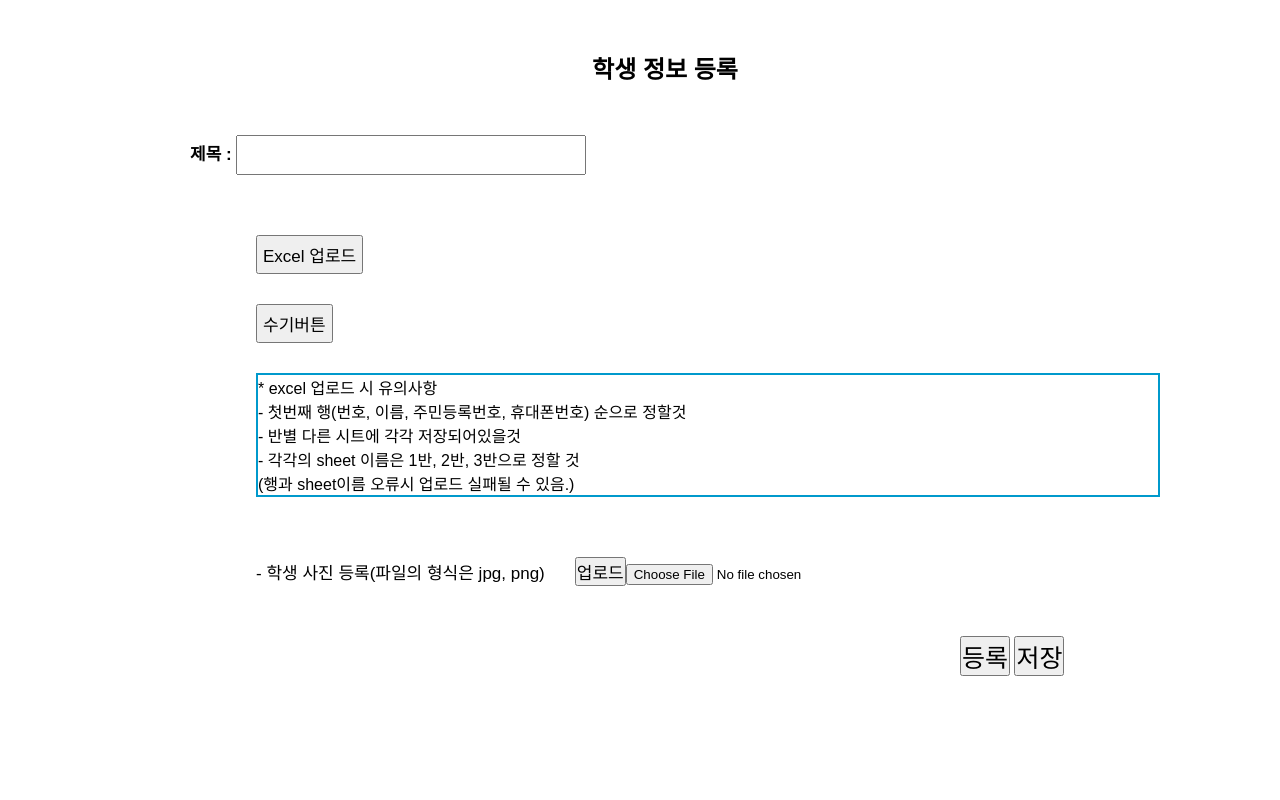
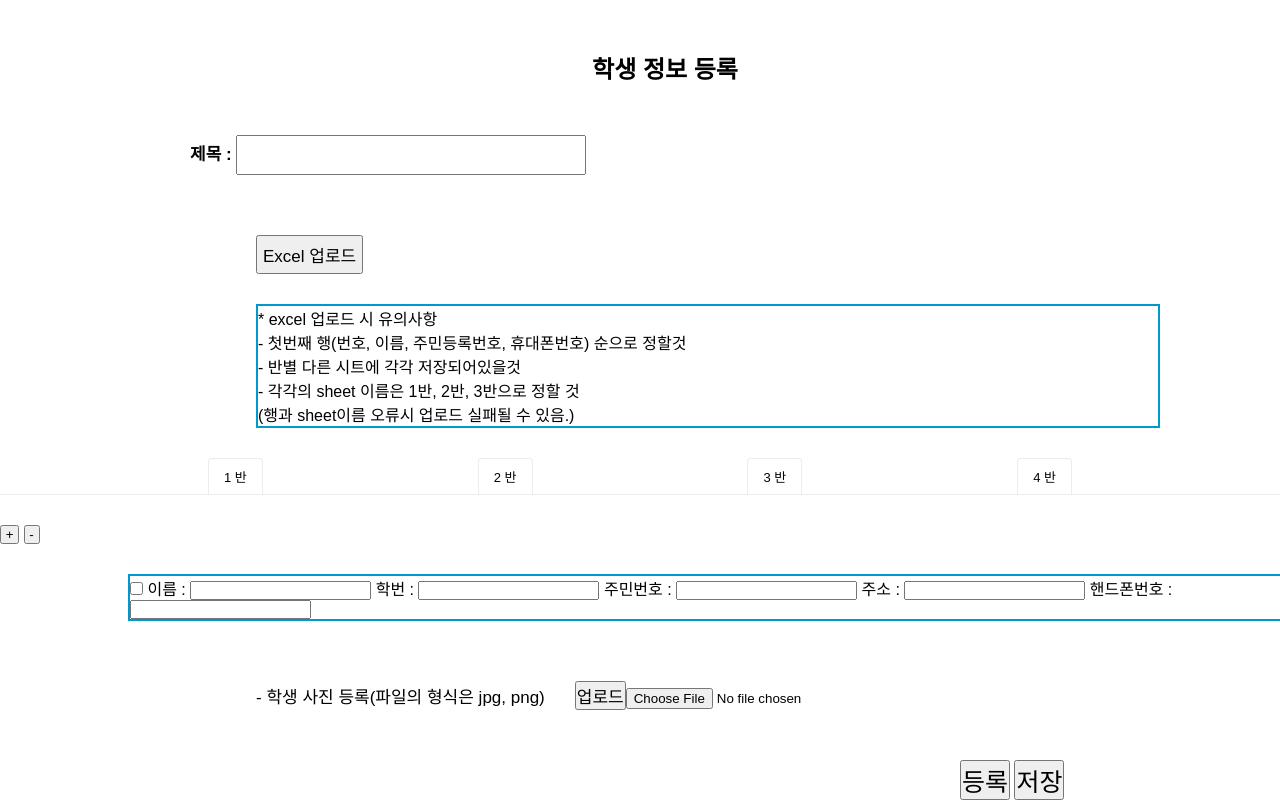
Before and after one commit to juyounyoung/idcard, a Django app: page /board_write in a window 1280 px wide. Run offline with Django 3.2, Linux system fonts and the light colour scheme.

Commit message:
게시글 등록페이지 html

```diff
--- a/idcard/static/css/board.css
+++ b/idcard/static/css/board.css
@@ -160,6 +160,12 @@ li{
 	margin:30px;
     margin-left :20%;
 }
+#register_area2{
+    width:1150px;
+    border: 2px solid #09C;
+	margin:30px;
+    margin-left :10%;
+}
 #info{
     font-size: 17px;
      margin-left :20%;
--- a/idcard/templates/board_register.html
+++ b/idcard/templates/board_register.html
@@ -14,7 +14,7 @@
 
     <button id="upload_btn">Excel 업로드</button>
     <br/>
-    <button id="hand_btn">수기버튼</button>
+<!--    <button id="hand_btn">수기버튼</button>-->
    <div id="register_area">
        * excel 업로드 시 유의사항<br/>
        - 첫번째 행(번호, 이름, 주민등록번호, 휴대폰번호) 순으로 정할것<br/>
@@ -22,6 +22,75 @@
        - 각각의 sheet 이름은 1반, 2반, 3반으로 정할 것 <br/>
        (행과 sheet이름 오류시 업로드 실패될 수 있음.)
     </div>
+
+
+<!--탭메뉴 만들기-->
+
+<div class="tabs-head">
+  <span data-tab="tab-1" class="tabs-nav">1 반</span>
+  <span data-tab="tab-2" class="tabs-nav">2 반</span>
+  <span data-tab="tab-3" class="tabs-nav">3 반</span>
+  <span data-tab="tab-4" class="tabs-nav">4 반</span>
+</div>
+
+<div class="tabs-content">
+  <div id="tab-1" class="b-tab active">
+    <div id="plusminus">
+        <input type="button" value=" + ">
+        <input type="button" value=" - ">
+    </div>
+    <div id="register_area2">
+        <input type="checkbox" id="check" name="check">
+        <label for="inputname">이름 : </label>
+            <input type="text" id="inputname">
+
+            <label for="inputid">학번 : </label>
+            <input type="text" id="inputid">
+
+            <label for="inputrn">주민번호 : </label>
+            <input type="text" id="inputrn">
+
+            <label for="inputadd">주소 : </label>
+            <input type="text" id="inputadd">
+
+            <label for="inputpn">핸드폰번호 : </label>
+            <input type="text" id="inputpn">
+    </div>
+
+  </div>
+  <div id="tab-2" class="b-tab">
+
+    <!-- 여기에 두 번째 탭의 콘텐츠를 작성! -->
+
+  </div>
+  <div id="tab-3" class="b-tab">
+
+    <!-- 여기에 세 번째 탭의 콘텐츠를 작성! -->
+
+  </div>
+
+  <div id="tab-4" class="b-tab">
+
+    <!-- 여기에 네 번째 탭의 콘텐츠를 작성! -->
+
+  </div>
+</div>
+
+<style>
+.tabs-head{display:flex;border-bottom:1px solid #ebeced;margin-bottom:30px;font-size:13px}
+.tabs-head > *:not(:last-child){margin-right:7px}
+.tabs-head > *{padding:8px 15px;border:1px solid #ebeced;border-bottom:0;border-radius:4px 4px 0 0;position:relative;color:inherit;cursor:default}
+.tabs-head > *:after{content:'';display:block;width:100%;height:2px;background-color:#fafafc;position:absolute;left:0;bottom:-1px;visibility:hidden;opacity:0}
+.tabs-head > .active:after{opacity:1;visibility:visible}
+.tabs-content{position:relative}
+.tabs-content .b-tab{display:none;width:100%}
+.tabs-content .b-tab.active{display:block}
+</style>
+
+<script>/*<![CDATA[*/ // Source: codepen.io/wangel13/pen/OXBrRp
+function Tabs() { var bindAll = function() { var menuElements = document.querySelectorAll('[data-tab]'); for(var i = 0; i < menuElements.length ; i++) { menuElements[i].addEventListener('click', change, false); } }; var clear = function() {var menuElements = document.querySelectorAll('[data-tab]'); for(var i = 0; i < menuElements.length ; i++) { menuElements[i].classList.remove('active'); var id = menuElements[i].getAttribute('data-tab'); document.getElementById(id).classList.remove('active'); } }; var change = function(e) { clear(); e.target.classList.add('active'); var id = e.currentTarget.getAttribute('data-tab'); document.getElementById(id).classList.add('active'); }; bindAll(); } var connectTabs = new Tabs();
+/*]]>*/</script>
+
 
     <p id ="info">- 학생 사진 등록(파일의 형식은 jpg, png)<button id="img_upload_btn">업로드</button><input type="file" name="ufile" id="ufile"></p>
     <div id="btn_area">
```
Also changed, not shown: other parts of idcard/static/css/board.css (+29 -0 lines).
